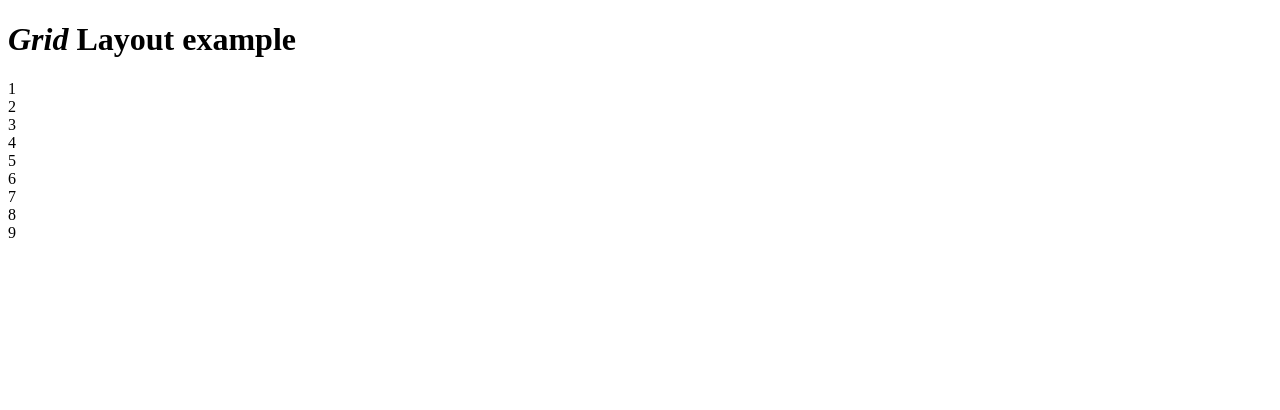
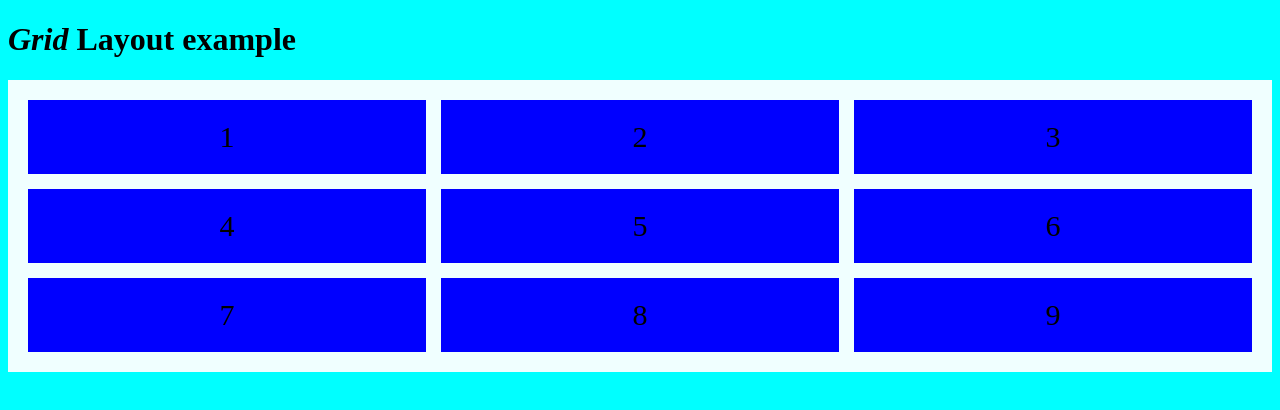
Before and after one commit to Daniyar7639/grid-layout, a plain HTML site: page index.html in a window 1280 px wide. Drawn offline with Linux system fonts and the light colour scheme.

Commit message:
added CSS'

```diff
--- a/index.html
+++ b/index.html
@@ -1,6 +1,7 @@
 <!DOCTYPE html>
 <html lang="en">
 <head>
+    <link rel="stylesheet" href="style.css">
     <meta charset="UTF-8">
     <meta http-equiv="X-UA-Compatible" content="IE=edge">
     <meta name="viewport" content="width=device-width, initial-scale=1.0">
--- /dev/null
+++ b/style.css
@@ -0,0 +1,17 @@
+body {
+    background-color: aqua;
+}
+.grid-container {
+    display: grid;
+    grid-template-areas: 'myArea myArea myArea';
+    gap: 15px;
+    padding: 20px;
+    background-color: azure;
+
+}
+.grid-container div {
+    background-color: blue;
+    padding: 20px;
+    text-align: center;
+    font-size: 30px;
+}
```
